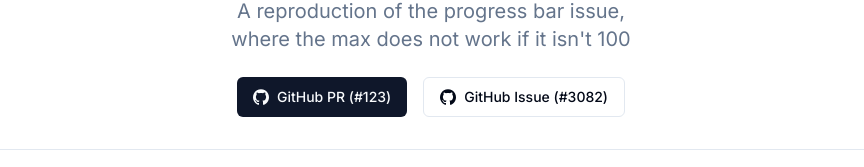
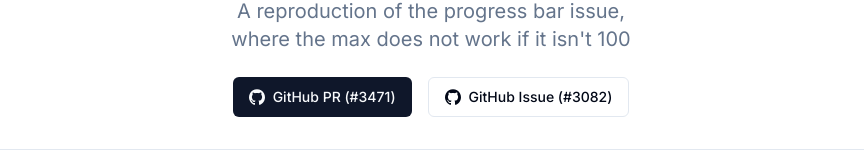
Before and after one commit to troypoulter/shadcn-progress-max-repro, a Next.js app: page / in a window 1280 px wide. Shown: the part 176-343 px from the top of the page, without its empty margins (209-1073 px from the left). Built offline with nearby package versions, Linux system fonts and the light colour scheme.

Commit message:
add actual PR number

```diff
--- a/src/app/page.tsx
+++ b/src/app/page.tsx
@@ -26,11 +26,11 @@ export default function Home() {
           <Link
             target="_blank"
             rel="noreferrer"
-            href="https://github.com/shadcn-ui/ui/pulls/123"
+            href="https://github.com/shadcn-ui/ui/pull/3471"
             className={cn(buttonVariants())}
           >
             <Icons.gitHub className="mr-2 h-4 w-4" />
-            GitHub PR (#123)
+            GitHub PR (#3471)
           </Link>
           <Link
             target="_blank"
```
